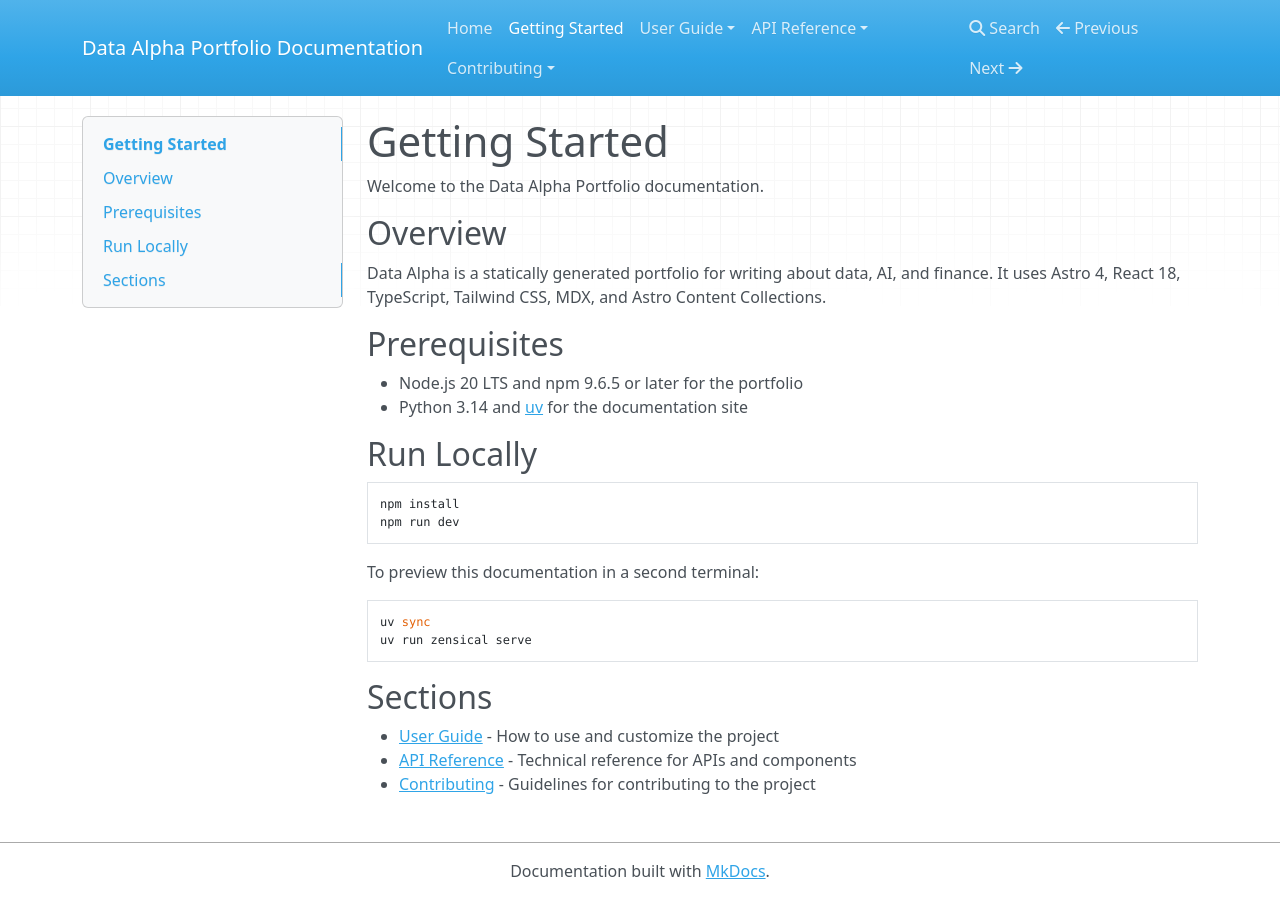
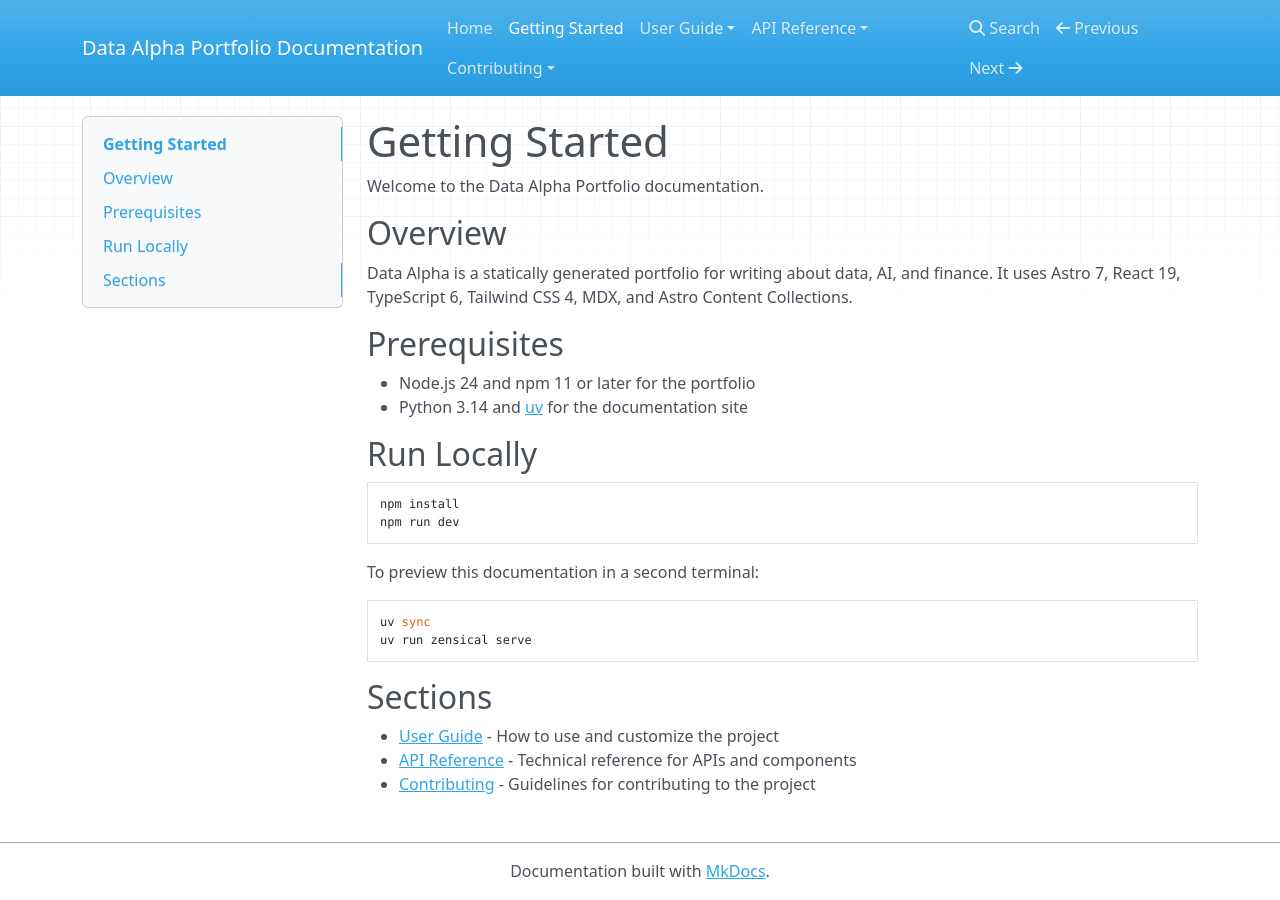
Before and after one commit to deadhand777/data-alpha, an MkDocs documentation site: the page built from docs/getting-started/index.md, in a window 1280 px wide. Built offline with MkDocs 1.6.1, drawn with Linux system fonts in a browser that asks for light colours; nearby versions of some CDN libraries.

Commit message:
chore(deps): update project dependencies
Upgrade React to 19 and enable its modern JSX transform. Keep TypeScript on 6 because the latest Astro checker does not yet accept TypeScript 7.

```diff
--- a/docs/getting-started/index.md
+++ b/docs/getting-started/index.md
@@ -4,11 +4,11 @@ Welcome to the Data Alpha Portfolio documentation.
 
 ## Overview
 
-Data Alpha is a statically generated portfolio for writing about data, AI, and finance. It uses Astro 4, React 18, TypeScript, Tailwind CSS, MDX, and Astro Content Collections.
+Data Alpha is a statically generated portfolio for writing about data, AI, and finance. It uses Astro 7, React 19, TypeScript 6, Tailwind CSS 4, MDX, and Astro Content Collections.
 
 ## Prerequisites
 
-- Node.js 20 LTS and npm 9.6.5 or later for the portfolio
+- Node.js 24 and npm 11 or later for the portfolio
 - Python 3.14 and [uv](https://docs.astral.sh/uv/) for the documentation site
 
 ## Run Locally
--- a/src/content/projects/data-alpha.mdx
+++ b/src/content/projects/data-alpha.mdx
@@ -5,7 +5,7 @@ pubDate: 2026-08-02
 tags: ["portfolio", "static-site", "content-engineering", "open-source"]
 demoUrl: "https://deadhand777.github.io/data-alpha/"
 sourceUrl: "https://github.com/deadhand777/data-alpha"
-techStack: ["Astro 4", "React 18", "TypeScript", "Tailwind CSS", "MDX", "GitHub Actions"]
+techStack: ["Astro 7", "React 19", "TypeScript 6", "Tailwind CSS 4", "MDX", "GitHub Actions"]
 ---
 
 ## The Goal
@@ -29,7 +29,7 @@ Adding this case study, for example, requires one MDX file. The existing project
 
 ## Static-First Architecture
 
-The site uses [Astro 4](https://astro.build/) with static output. Astro components handle the document structure and content-heavy pages, while [React 18](https://react.dev/) is available for interactive islands. This keeps JavaScript opt-in rather than making it the default cost of every page.
+The site uses [Astro 7](https://astro.build/) with static output. Astro components handle the document structure and content-heavy pages, while [React 19](https://react.dev/) is available for interactive islands. This keeps JavaScript opt-in rather than making it the default cost of every page.
 
 [Tailwind CSS](https://tailwindcss.com/) provides responsive utility styling, and [Shiki](https://shiki.style/) highlights code examples during the build. SEO components supply page metadata and Schema.org structured data from the same content used to render each page.
 
--- a/tsconfig.json
+++ b/tsconfig.json
@@ -1,6 +1,8 @@
 {
   "extends": "astro/tsconfigs/strict",
   "compilerOptions": {
+    "jsx": "react-jsx",
+    "jsxImportSource": "react",
     "paths": {
       "@/*": ["./src/*"]
     }
```
Also changed, not shown: CLAUDE.md (+3 -3 lines), README.md (+8 -8 lines), docs/index.md (+1 -1 lines), package.json (+9 -9 lines), 3 other files.
